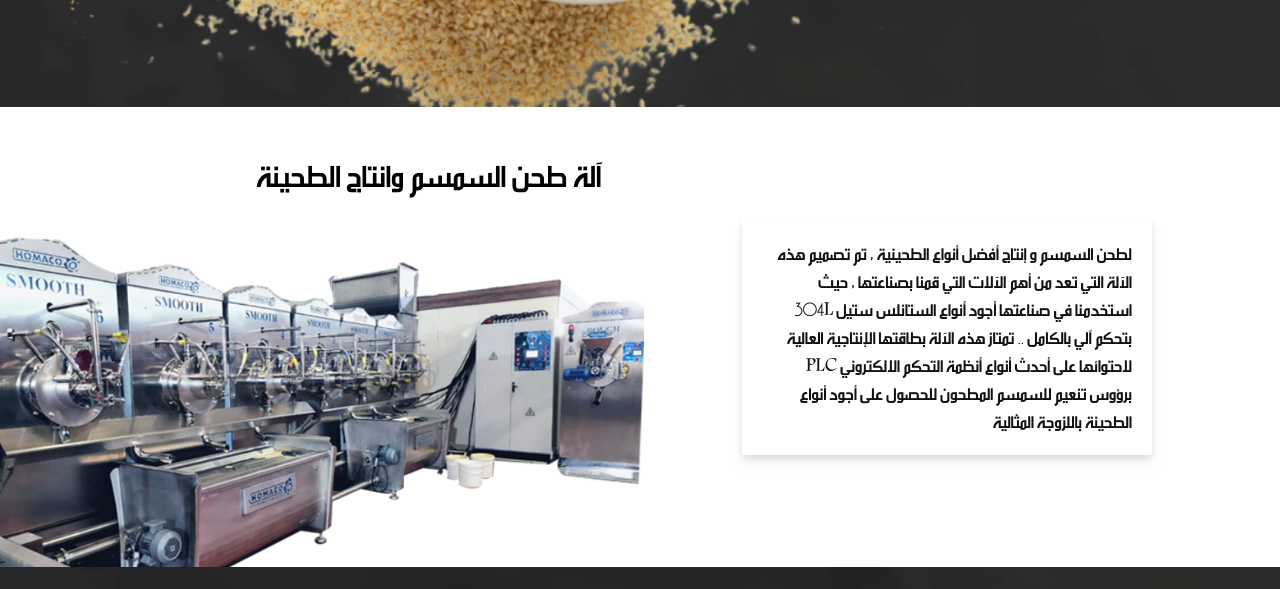
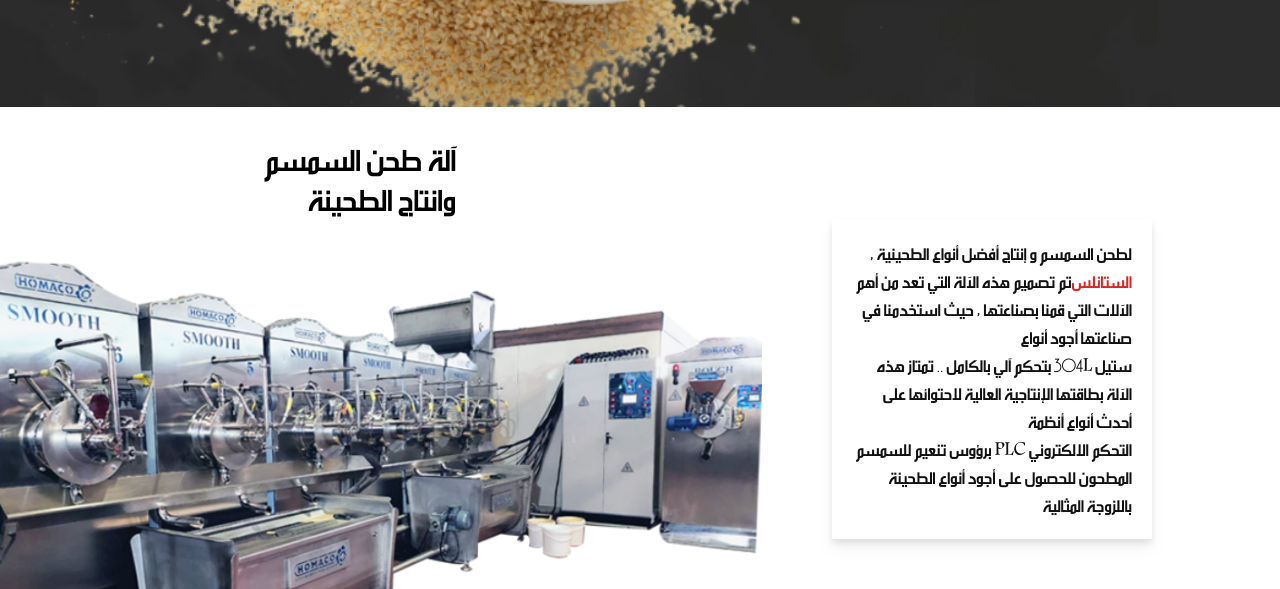
Before and after one commit to osmanbabaapp/homaco, a Next.js app: page / in a window 1280 px wide. Shown: the part 2540-3129 px from the top of the page. Built offline with nearby package versions, Linux system fonts and the light colour scheme.

Commit message:
update MachineSection1 style

```diff
--- a/components/sections/mach1-section.tsx
+++ b/components/sections/mach1-section.tsx
@@ -6,11 +6,12 @@ const MachineSection1: FC<{}> = () => {
   return (
     <div className="py-28 flex bg-white bg-[url('/imgs/mach-1.png')] bg-no-repeat bg-contain relative">
       <Container>
-        <h2 className="absolute z-10 text-2xl md:text-4xl   left-[20vw] top-[6vh] font-bold text-black  ">
+        <h2 className="absolute z-10 text-2xl md:text-4xl   left-[20vw] top-[4vh] font-bold text-black flex-wrap w-[200px] ">
           آلة طحن السمسم وانتاج الطحينة
         </h2>
         <motion.div
           style={{ position: "relative" }}
+          className="ml-[30vw] "
           whileInView={{
             opacity: 1,
             scale: 1,
@@ -24,13 +25,23 @@ const MachineSection1: FC<{}> = () => {
             scale: 0.5,
           }}
         >
-          <div className="md:w-[40%] sm:w-[70%] w-[80%] bg-white drop-shadow-lg p-5">
+          <div className="md:w-[40%] min-w-[50%] sm:w-[70%] w-[80%] bg-white drop-shadow-lg p-5 ">
+            {/* <div className="block"> */}
+            <section className="text-xl">لطحن السمسم و إنتاج أفضل أنواع الطحينية ,</section>
+
+            <section className="text-xl">
+              <section className="text-red-600 inline-block"> الستانلس </section>
+              تم تصميم هذه الآلة التي تعد من أهم الآلات التي قمنا بصناعتها , حيث استخدمنا في صناعتها أجود أنواع
+            </section>
+
             <p className="text-xl">
-              لطحن السمسم و إنتاج أفضل أنواع الطحينية , تم تصميم هذه الآلة التي تعد من أهم الآلات التي قمنا بصناعتها ,
-              حيث استخدمنا في صناعتها أجود أنواع الستانلس ستيل 304L بتحكم آلي بالكامل .. تمتاز هذه الآلة بطاقتها
-              الإنتاجية العالية لاحتوائها على أحدث أنواع أنظمة التحكم الالكتروني PLC برؤوس تنعيم للسمسم المطحون للحصول
-              على أجود أنواع الطحينة باللزوجة المثالية
+              ستيل 304L بتحكم آلي بالكامل .. تمتاز هذه الآلة بطاقتها الإنتاجية العالية لاحتوائها على أحدث أنواع أنظمة
             </p>
+
+            <p className="text-xl">
+              التحكم الالكتروني PLC برؤوس تنعيم للسمسم المطحون للحصول على أجود أنواع الطحينة باللزوجة المثالية
+            </p>
+            {/* </div> */}
           </div>
         </motion.div>
       </Container>
```
